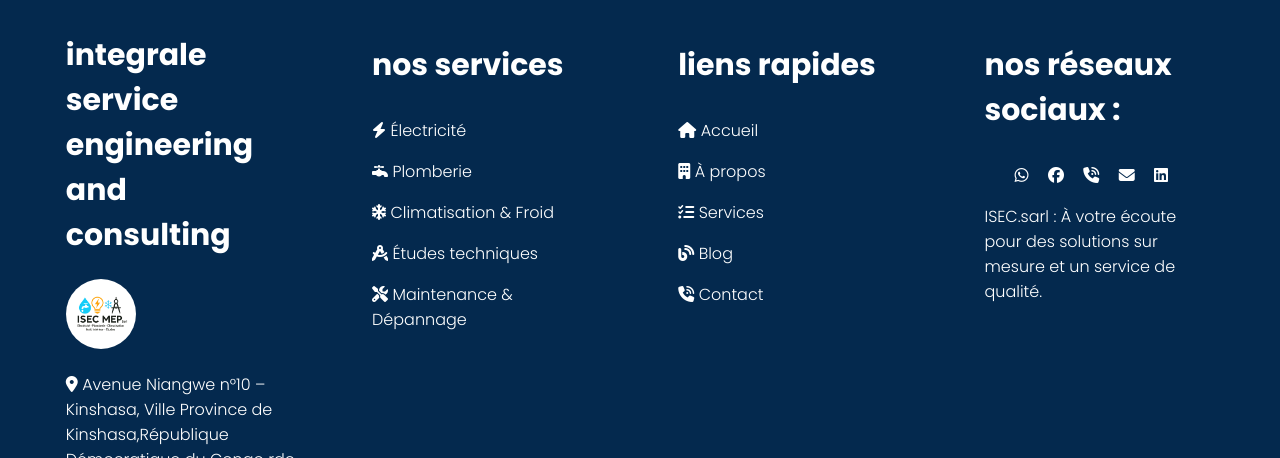
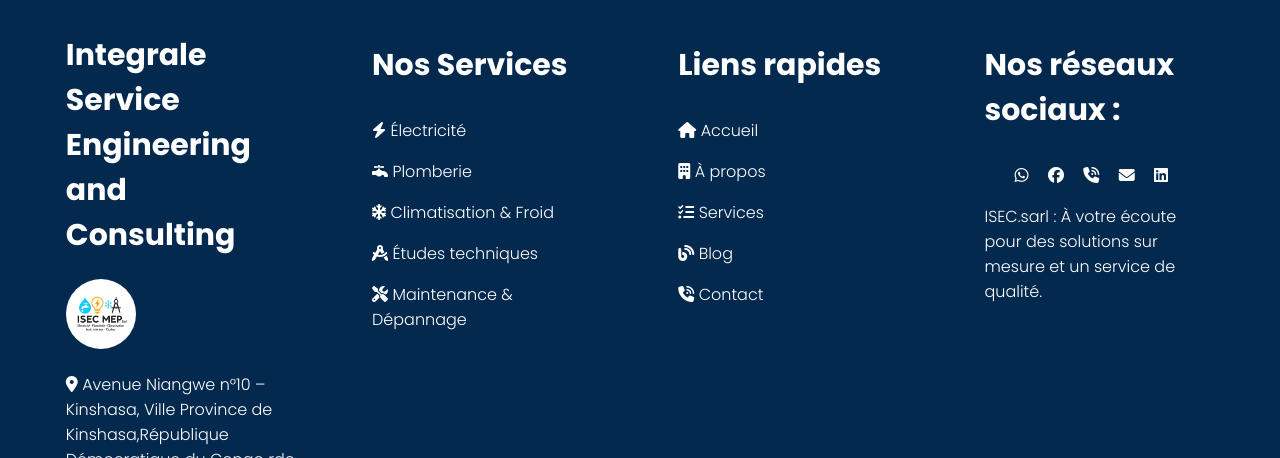
Before and after one commit to ghislainkabangu/isec-web-site, a plain HTML site: page index.html in a window 1280 px wide. Shown: the part 4133-4591 px from the top of the page. Drawn offline with nearby package versions, Linux system fonts and the light colour scheme.

Commit message:
Add files via upload

```diff
--- a/index.html
+++ b/index.html
@@ -331,7 +331,7 @@
     <footer id="footer">
         <div class="footer">
             <div>
-                <h1>Integrale service engineering and consulting</h1>
+                <h1>Integrale Service Engineering and Consulting</h1>
                 <img src="gallerie/logo isec.jpeg" alt="logo isec mep sarl" loading="lazy">
                 <p><i class="fa-solid fa-location-dot"></i> Avenue Niangwe n°10 – Kinshasa, Ville Province de
                     Kinshasa,République Démocratique du Congo rdc</p>
--- a/style.css
+++ b/style.css
@@ -375,7 +375,7 @@ footer {
 
 .footer div h1,
 h3 {
-    text-transform: lowercase;
+    text-transform: initial;
     font-size: 30px;
 }
 
```
